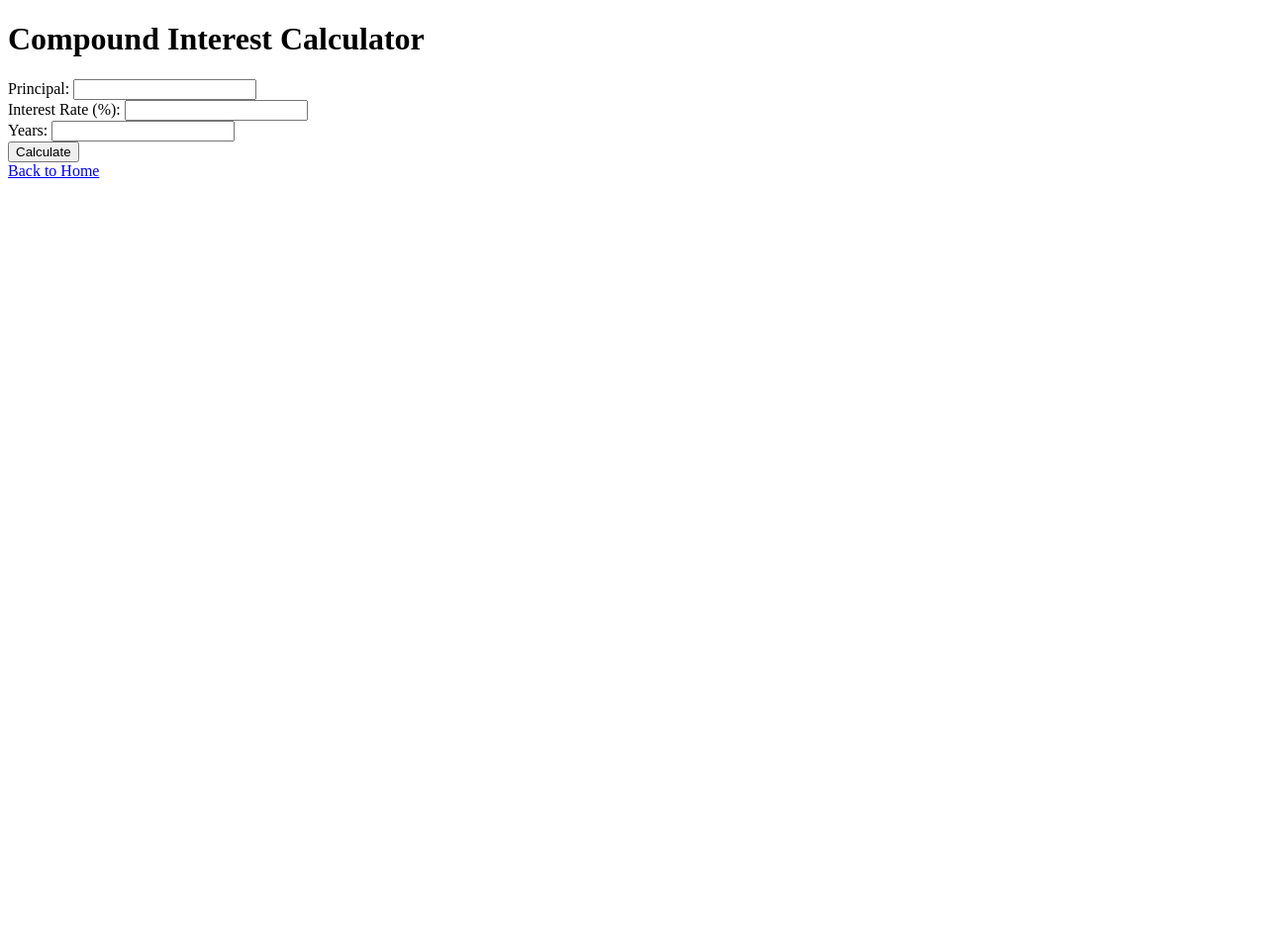
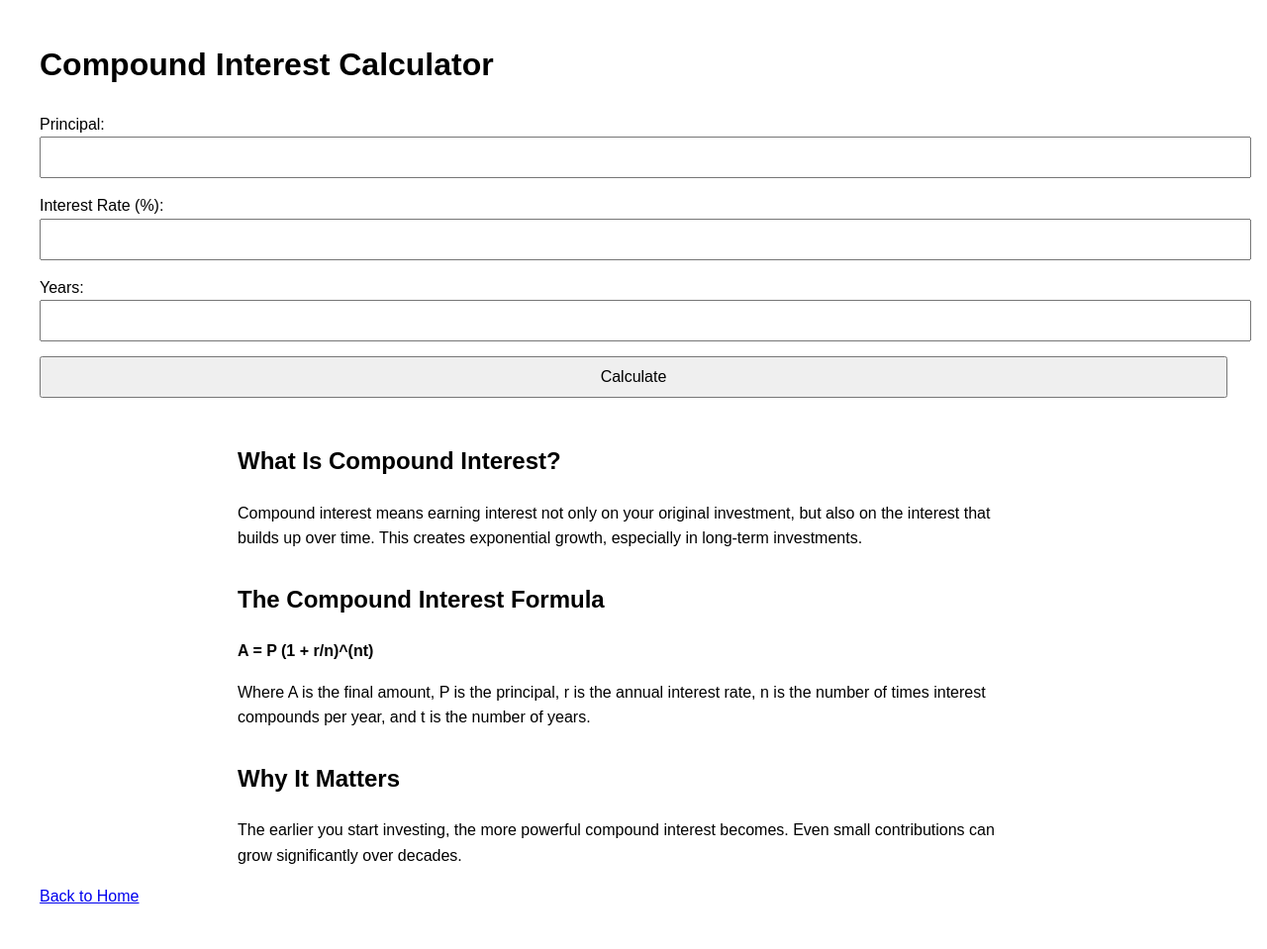
Before and after one commit to loesmi950815-cell/OpenNumbersLab, a Flask app: page /finance/compound-interest in a window 1280 px wide. Shown: the whole page at 99% size. Before the commit the page ends 180 px from the top, so only its background shows below. Run offline with Flask 3, Linux system fonts and the light colour scheme.

Commit message:
Update compound.html

```diff
--- a/templates/compound.html
+++ b/templates/compound.html
@@ -7,7 +7,39 @@
     <title>Compound Interest Calculator – Estimate Investment Growth</title>
 
     <meta name="description" content="Free compound interest calculator to estimate investment growth over time. Calculate returns using principal, interest rate, and compounding frequency.">
+<style>
+    body {
+        font-family: Arial, sans-serif;
+        margin: 20px;
+        line-height: 1.6;
+    }
 
+    h1, h2 {
+        margin-top: 30px;
+    }
+
+    form {
+        margin-bottom: 30px;
+    }
+
+    input, select, button {
+        width: 100%;
+        padding: 10px;
+        margin-bottom: 15px;
+        font-size: 16px;
+    }
+
+    .info-content {
+        max-width: 800px;
+        margin: auto;
+    }
+
+    @media (min-width: 768px) {
+        body {
+            margin: 40px;
+        }
+    }
+</style>
 </head>
 <body>
     <h1>Compound Interest Calculator</h1>
@@ -17,7 +49,27 @@
         Years: <input type="number" name="years" step="any" required><br>
         <button type="submit">Calculate</button>
     </form>
+<section class="info-content">
+    <h2>What Is Compound Interest?</h2>
+    <p>
+    Compound interest means earning interest not only on your original investment,
+    but also on the interest that builds up over time. This creates exponential growth,
+    especially in long-term investments.
+    </p>
 
+    <h2>The Compound Interest Formula</h2>
+    <p><strong>A = P (1 + r/n)^(nt)</strong></p>
+    <p>
+    Where A is the final amount, P is the principal, r is the annual interest rate,
+    n is the number of times interest compounds per year, and t is the number of years.
+    </p>
+
+    <h2>Why It Matters</h2>
+    <p>
+    The earlier you start investing, the more powerful compound interest becomes.
+    Even small contributions can grow significantly over decades.
+    </p>
+</section>
     {% if result %}
         <h2>Future Value: {{ result }}</h2>
     {% endif %}
```
